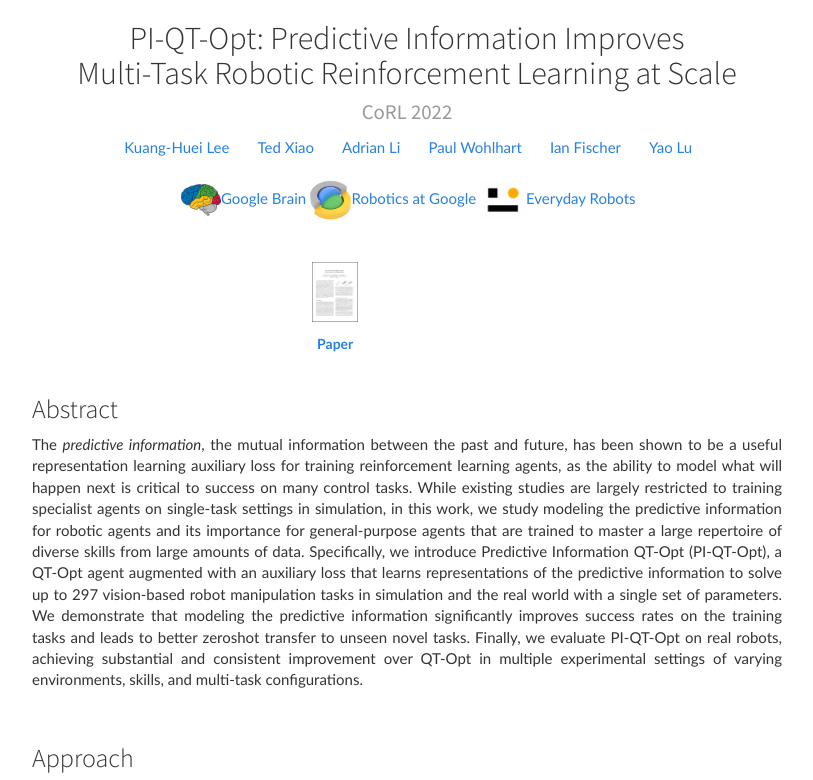
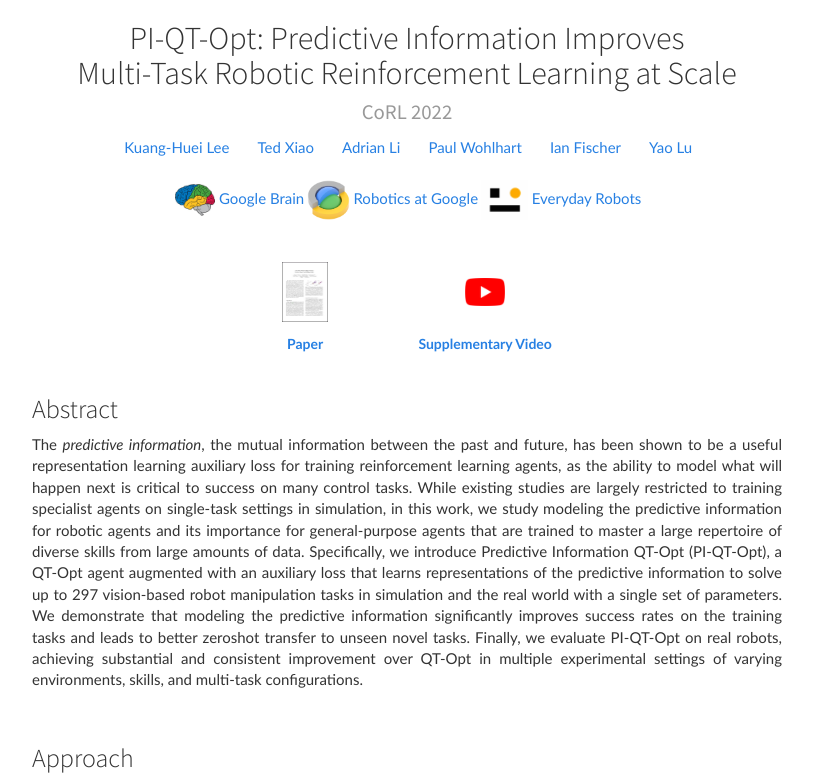
Before and after one commit to piqtopt/piqtopt.github.io, a plain HTML site: page index.html in a window 1280 px wide. Shown: the top 780 px of the page, without its empty margins (233-1046 px from the left). Drawn offline with nearby package versions, Linux system fonts and the light colour scheme; some packages are replaced by stand-ins of ours; a script that the page names is missing.

Commit message:
Add supplementary video

```diff
--- a/index.html
+++ b/index.html
@@ -94,11 +94,11 @@
                     </li>
                     <br><br>
                     <a href="http://g.co/robotics">
-                      <img src="img/google_brain.png" height="40px">Google Brain</a>
+                      <img src="img/google_brain.png" height="40px"> Google Brain</a>
                     <a href="http://g.co/robotics">
-                      <img src="img/robotics-at-google.png" height="40px">Robotics at Google</a>
+                      <img src="img/robotics-at-google.png" height="40px"> Robotics at Google</a>
                     <a href="https://everydayrobots.com/">
-                      <img src="img/EverydayRobots2.gif" height="40px">Everyday Robots</a> <br><br>
+                      <img src="img/EverydayRobots2.gif" height="40px"> Everyday Robots</a> <br><br>
                 </ul>
             </div>
         </div>
@@ -113,12 +113,12 @@
                                 <h4><strong>Paper</strong></h4>
                             </a>
                         </li>
-                        <li><!--
-                            <a href="https://youtu.be/lbaqjJJMAFg">
+                        <li>
+                            <a href="https://youtu.be/ioMplI5HlZQ">
                             <image src="img/youtube_icon.png" height="60px">
-                                <h4><strong>Trajectory Videos</strong></h4>
+                                <h4><strong>Supplementary Video</strong></h4>
                             </a>
-                        </li> -->
+                        </li>
                         <!-- li>
                             <a href="https://ai.googleblog.com/2021/04/multi-task-robotic-reinforcement.html">
                             <image src="img/google-ai-blog-small.png" height="60px">
```
